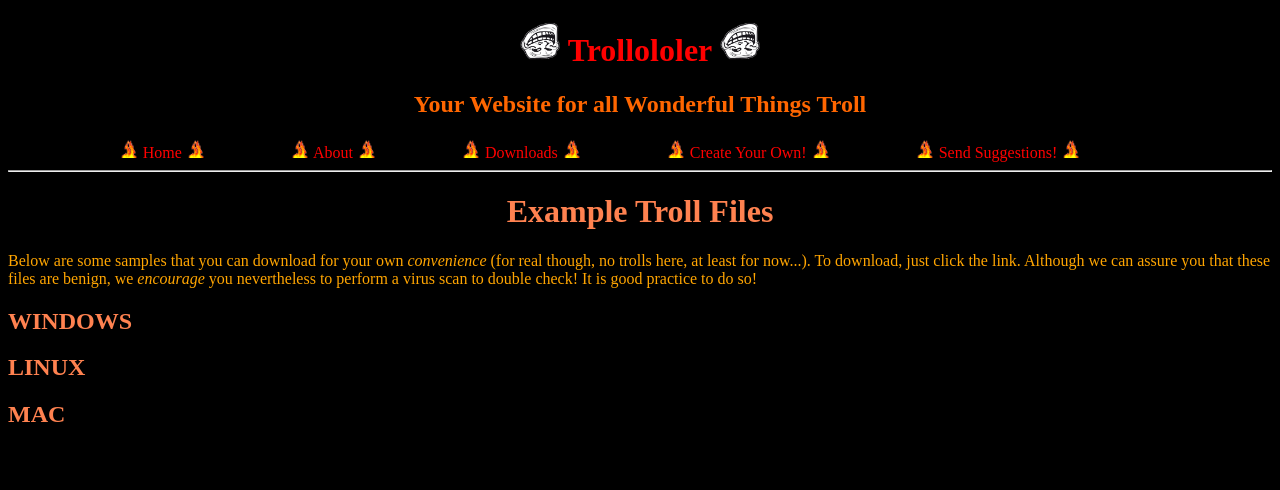
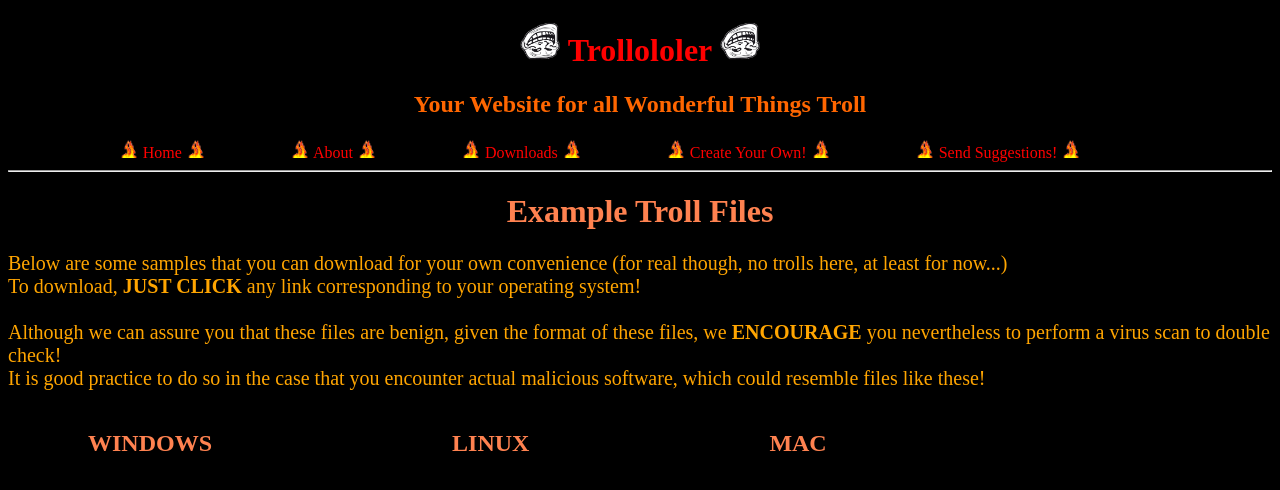
Before and after one commit to gfyoung/trollProject, a Django app: page /trollApp/downloads in a window 1280 px wide. Shown: the top 490 px of the page. Run offline with Django 3.2, Linux system fonts and the light colour scheme; data that the repository does not hold is empty; parts of the project's set-up code (start-up, migrations or seed data) failed here and were passed over.

Commit message:
Modified download UI

```diff
--- a/Notes.txt
+++ b/Notes.txt
@@ -10,9 +10,6 @@ more confusing) words
 
 Suggestions page
 - need sender email?
-
-Download page improvements
-- Reformat instructions to be on one side with a funny picture on the other?
 
 Test setup Window VM ssh
 - http://www.techrepublic.com/blog/tr-dojo/set-up-a-free-ssh-server-on-windows-7-with-freesshd/
--- a/trollSite/trollApp/templates/trollApp/downloadsDisplay.html
+++ b/trollSite/trollApp/templates/trollApp/downloadsDisplay.html
@@ -5,32 +5,49 @@
 <head>
 <title>Download the Troll</title>
 <style>
-p {
-	color:orange
+div.download {
+	float:left;
+	padding-left:5em;
+}
+
+div#Linux, div#Mac {
+	padding-left:15em;
 }
 
 h2.OS {
 	color:#FF8250;
-	text-align:left
+}
+
+p {
+	color:orange
 }
 </style>
 </head>
 <body>
 <h1 class="pageTitle">Example Troll Files</h1>
-<p>Below are some samples that you can download for your own <em>convenience</em> (for real though, no trolls here,
-at least for now...). To download, just click the link. Although we can assure you that these files are benign, we
-<em>encourage</em> you nevertheless to perform a virus scan to double check! It is good practice to do so!</p>
+<p style="font-size:20px">Below are some samples that you can download for your own convenience
+(for real though, no trolls here, at least for now...)<br>
+To download, <b>JUST CLICK</b> any link corresponding to your operating system!<br><br>
+Although we can assure you that these files are benign, given the format of these files, we
+<b>ENCOURAGE</b> you nevertheless to perform a virus scan to double check!<br>
+It is good practice to do so in the case that you encounter actual malicious software, which could resemble files like these!</p>
+<div class="download" id="Windows">
 <h2 class="OS">WINDOWS</h2>
 {% for download in windows_downloads %}
 	<a id="{{ download.getShortName }}" class="download" href="{% url 'trollApp:downloadFile' download.target_os download.filename %}">{{ download.description }}</a><br><br>
 {% endfor %}
+</div>
+<div class="download" id="Linux">
 <h2 class="OS">LINUX</h2>
 {% for download in linux_downloads %}
 	<a id="{{ download.getShortName }}" class="download" href="{% url 'trollApp:downloadFile' download.target_os download.filename %}">{{ download.description }}</a><br><br>
 {% endfor %}
+</div>
+<div class="download" id="Mac">
 <h2 class="OS">MAC</h2>
 {% for download in mac_downloads %}
 	<a id="{{ download.getShortName }}" class="download" href="{% url 'trollApp:downloadFile' download.target_os download.filename %}">{{ download.description }}</a><br><br>
 {% endfor %}
+</div>
 </body>
 </html>
--- a/trollSite/trollApp/templates/trollApp/menuDisplay.html
+++ b/trollSite/trollApp/templates/trollApp/menuDisplay.html
@@ -12,7 +12,8 @@ a.menuLink:hover {
 	text-decoration:underline
 }
 a.download {
-	color:red
+	color:red;
+	font-size:20px
 }
 body {
 	background: black
```
